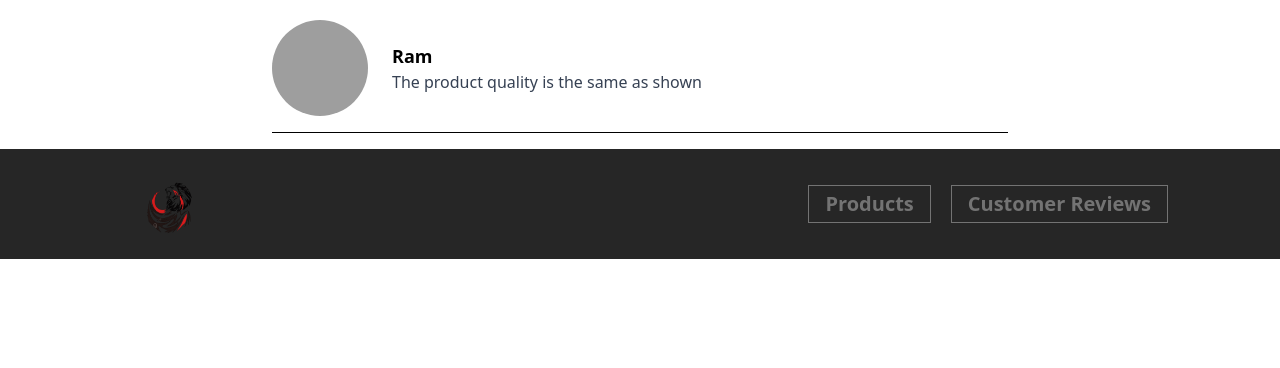
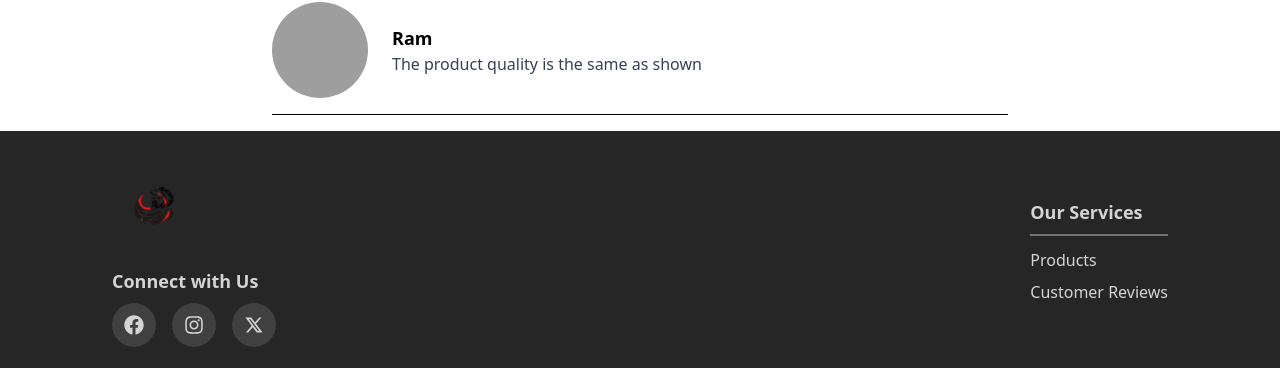
Before and after one commit to Ironbuff/reactjs, a React (Vite) app in the folder Ecommerce-App/Ecommerce-site/: page / in a window 1280 px wide. Shown: the part 702-1070 px from the top of the page. Before the commit the page ends 970 px from the top, so only its background shows below. Built offline with nearby package versions, Linux system fonts and the light colour scheme; grey boxes are pictures that could not be loaded.

Commit message:
New Footer

```diff
--- a/Ecommerce-App/Ecommerce-site/src/components/Footer.jsx
+++ b/Ecommerce-App/Ecommerce-site/src/components/Footer.jsx
@@ -1,25 +1,50 @@
-import React from 'react'
-import image from "../assets/Logo.jpg"
-import { Link } from "react-router-dom";
+import React from 'react';
+import image from '../assets/Logo.jpg';
+import { Link } from 'react-router-dom';
+import { FaFacebook, FaInstagram } from 'react-icons/fa';
+import { RiTwitterXLine } from 'react-icons/ri';
+
 const Footer = () => {
+  const socialLinks = [
+    { icon: <FaFacebook />, id: 1 },
+    { icon: <FaInstagram />, id: 2 },
+    { icon: <RiTwitterXLine />, id: 3 },
+  ];
 
-    return (
-    <div className='flex items-center justify-between px-28 bg-neutral-800 h-[12ch]'>
-        <div className='flex items-center justify-between'>
-            <img src={image} className='w-32 h-32 object-fit aspect-video'/>
+  return (
+    <div className='flex flex-col md:flex-row items-center justify-between px-10 md:px-28 py-6 bg-neutral-800 text-neutral-300'>
+      {/* Logo and Socials */}
+      <div className='flex flex-col items-center md:items-start gap-4'>
+        <img src={image} className='w-24 h-24 object-cover' alt='Logo' />
+        <div className='text-center md:text-left'>
+          <h1 className='text-lg font-semibold'>Connect with Us</h1>
+          <div className='flex gap-4 mt-2'>
+            {socialLinks.map((item) => (
+              <div
+                key={item.id}
+                className='text-xl p-3 bg-neutral-700 hover:bg-neutral-600 rounded-full transition duration-300 cursor-pointer'
+              >
+                {item.icon}
+              </div>
+            ))}
+          </div>
         </div>
-        <div>
-            <ul className='list-none flex flex-row gap-5 '>
-                <li className='text-xl font-bold border  px-4 py-1  hover:bg-gray-300 text-neutral-500'>
-                    <Link to="/">Products</Link>
-                </li>
-                <li className='text-xl font-bold border  px-4 py-1  hover:bg-gray-300 text-neutral-500'>
-                    <Link to="/">Customer Reviews</Link>
-                </li>
-            </ul>
-        </div>
+      </div>
+
+      {/* Services */}
+      <div className='mt-6 md:mt-0 text-center md:text-left'>
+        <h1 className='text-lg font-semibold border-b-2 border-neutral-500 pb-2'>Our Services</h1>
+        <ul className='mt-3 space-y-2'>
+          <li>
+            <Link to='/card' className='hover:text-white transition duration-300'>Products</Link>
+          </li>
+          <li>
+            <Link to='/customer' className='hover:text-white transition duration-300'>Customer Reviews</Link>
+          </li>
+        </ul>
+      </div>
     </div>
-  )
-}
+  );
+};
 
-export default Footer
+export default Footer;
--- a/Ecommerce-App/Ecommerce-site/src/components/Navbar.jsx
+++ b/Ecommerce-App/Ecommerce-site/src/components/Navbar.jsx
@@ -3,7 +3,7 @@ import { IoIosSearch } from "react-icons/io";
 import image from "../assets/Logo.jpg"
 const Navbar = () => {
   return (
-    <div className='flex flex-row px-28 items-center justify-between bg-white shadow-sm'>
+    <div className='flex flex-row px-28 h-[12ch] items-center justify-between bg-white shadow-sm'>
         {/* Logo Section */}
         <div className='flex flex-row items-center'>
             <img src={image} className='aspect-video h-32 w-32'></img>
```
